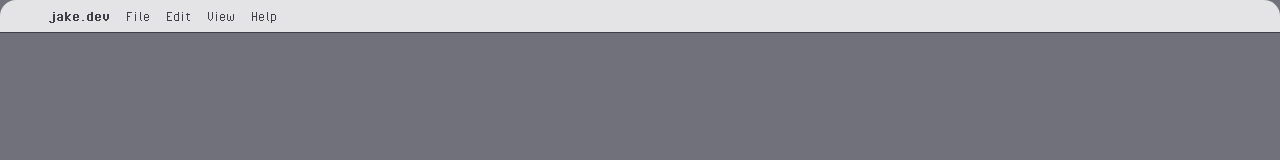
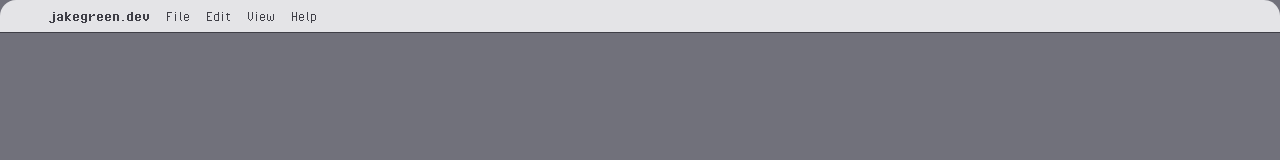
Before and after one commit to jakeg96/pc, a Vue app: page / in a window 1280 px wide. Shown: the top 160 px of the page. Built offline with nearby package versions, Linux system fonts and the light colour scheme; some icons are missing.

Commit message:
CI/CD test

```diff
--- a/src/App.vue
+++ b/src/App.vue
@@ -6,7 +6,7 @@ import { Icon } from '@iconify/vue'
   <div>
     <header class="flex items-center bg-zinc-200 text-zinc-700 gap-4 pl-4 pt-1 pb-1 rounded-t-2xl border-b border-zinc-700">
       <Icon icon="streamline-pixel:coding-apps-websites-programming-browser" class="size-4" />
-      <button class="text-md font-pixelbold">jake.dev</button>
+      <button class="text-md font-pixelbold">jakegreen.dev</button>
       <button class="text-md hover:text-zinc-400">File</button>
       <button class="text-md hover:text-zinc-400">Edit</button>
       <button class="text-md hover:text-zinc-400">View</button>
--- a/src/assets/main.css
+++ b/src/assets/main.css
@@ -25,6 +25,6 @@
 
 
 @theme {
-  --font-pixelbold: 'pixelBold', ui-sans-serif, system-ui, sans-serif;
+  --font-pixelbold: 'PixelBold', ui-sans-serif, system-ui, sans-serif;
   --font-sans: 'Pixel', ui-sans-serif, system-ui, sans-serif;
 }
```
